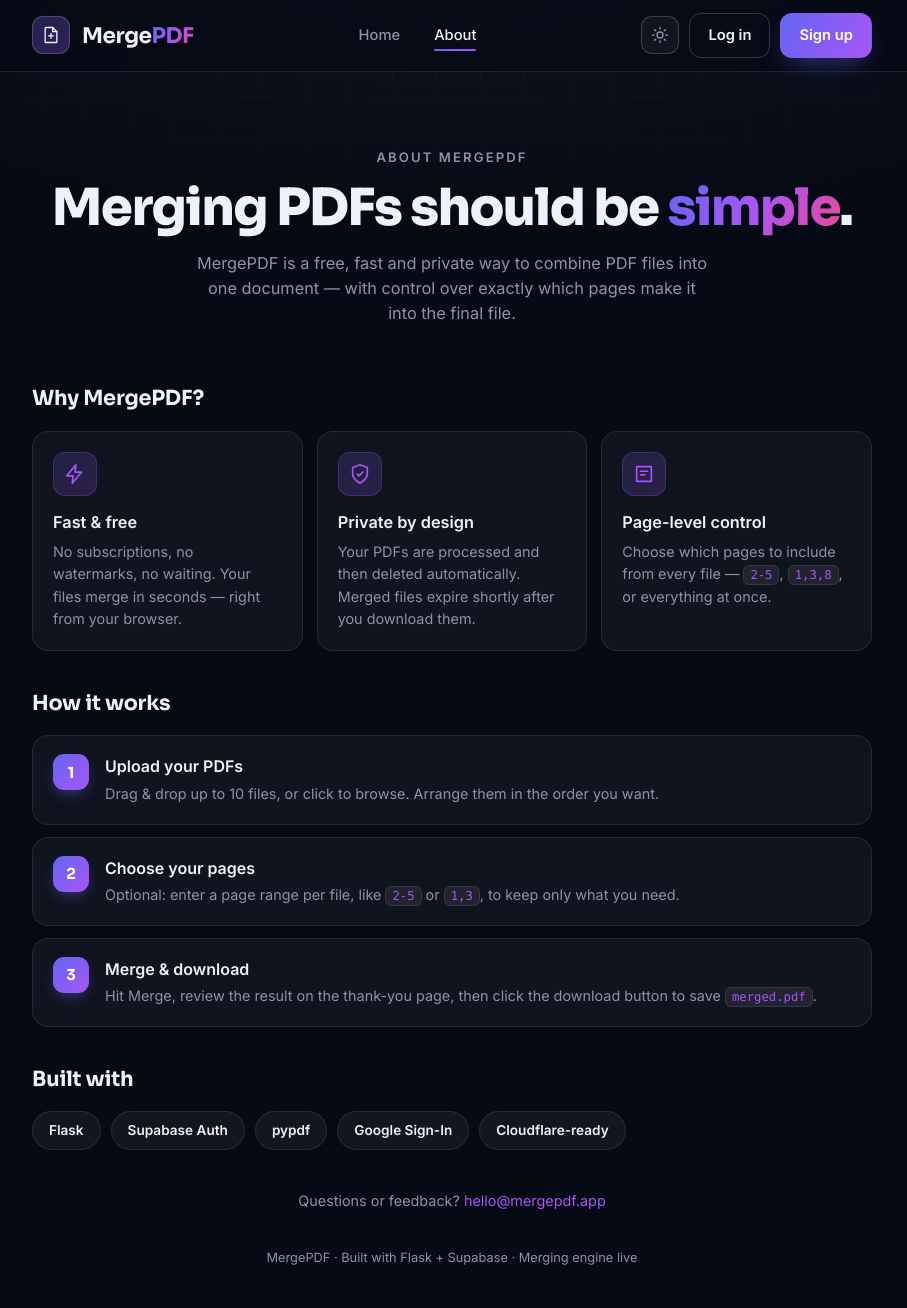
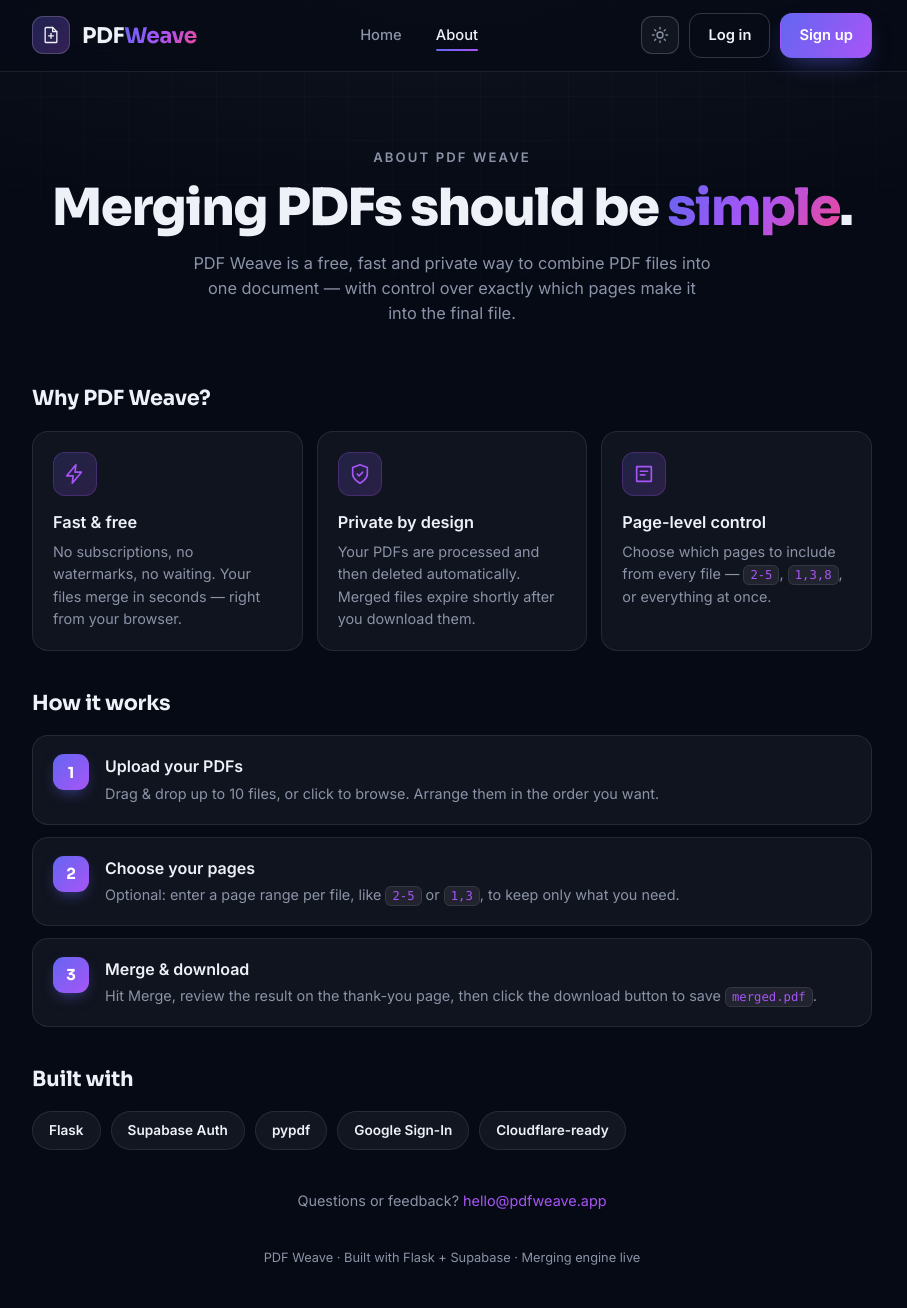
Before and after one commit to sayamuddinshams/pdf-merger, a Flask app: page /about in a window 1280 px wide. Shown: the whole page, without its empty margins (188-1095 px from the left). Run offline with Flask 3, Linux system fonts and the light colour scheme; some libraries are stand-ins or nearby versions.

Commit message:
Rebrand to PDF Weave and add Render free-tier deployment blueprint
- Brand/meta/title: PDF Weave (Merge PDFs Online Free meta description)
- Navbar, footer, about page, and page titles rebranded across all templates
- Backend logger + /api/health service id -> pdfweave
- render.yaml: Render Blueprint for one-click free deployment
- SITE_URL updated to https://pdfweave.onrender.com in env files
- README: added Render free deploy steps; tunnel/docker names -> pdfweave

```diff
--- a/app.py
+++ b/app.py
@@ -1,5 +1,5 @@
 """
-MergePDF — Flask backend (production build).
+PDF Weave — Flask backend (production build).
 
 Identity is handled by Supabase (Backend-as-a-Service): email/password sign-up
 and login, plus "Continue with Google". See .env.example and README.
@@ -113,7 +113,7 @@ logging.basicConfig(
     level=logging.INFO,
     format="%(asctime)s %(levelname)s %(name)s: %(message)s",
 )
-log = logging.getLogger("mergepdf")
+log = logging.getLogger("pdfweave")
 log.setLevel(logging.INFO if ENV == "production" else logging.DEBUG)
 
 log_file = os.getenv("LOG_FILE", "").strip()
@@ -240,7 +240,7 @@ def index():
 
 @app.route("/about")
 def about():
-    """About MergePDF."""
+    """About PDF Weave."""
     return render_template("about.html")
 
 
@@ -251,7 +251,7 @@ def about():
 @app.route("/api/health")
 def api_health():
     """Health check for load balancers and Cloudflare."""
-    return jsonify({"ok": True, "service": "mergepdf"})
+    return jsonify({"ok": True, "service": "pdfweave"})
 
 
 @app.route("/api/me")
--- a/serve.py
+++ b/serve.py
@@ -13,5 +13,5 @@ from app import app
 PORT = int(os.getenv("PORT", "5001"))
 
 if __name__ == "__main__":
-    print(f"MergePDF serving on 0.0.0.0:{PORT} via Waitress")
+    print(f"PDF Weave serving on 0.0.0.0:{PORT} via Waitress")
     serve(app, host="0.0.0.0", port=PORT, threads=8)
--- a/static/css/style.css
+++ b/static/css/style.css
@@ -1,5 +1,5 @@
 /* ============================================================
-   MergePDF — dark theme
+   PDF Weave — dark theme
    ============================================================ */
 
 :root {
--- a/static/js/app.js
+++ b/static/js/app.js
@@ -1,5 +1,5 @@
 /* ============================================================
-   MergePDF — frontend logic
+   PDF Weave — frontend logic
    Drag & drop, file list management (with per-file page ranges),
    and the authenticated merge request.
    ============================================================ */
--- a/static/js/bg.js
+++ b/static/js/bg.js
@@ -1,5 +1,5 @@
 /* ============================================================
-   MergePDF — minimal interactive background
+   PDF Weave — minimal interactive background
    ------------------------------------------------------------
    Graph-paper style: a static, faint cyan-tinted grid is lit by
    a single soft glow that eases toward the cursor. Only one
--- a/static/js/theme.js
+++ b/static/js/theme.js
@@ -1,5 +1,5 @@
 /* ============================================================
-   MergePDF — theme toggle
+   PDF Weave — theme toggle
    ------------------------------------------------------------
    Switches between the dark and light themes, persists the
    choice in localStorage, and syncs the browser chrome color
@@ -10,7 +10,7 @@
 (function () {
   "use strict";
 
-  var KEY = "mergepdf-theme";
+  var KEY = "pdfweave-theme";
   var root = document.documentElement;
   var toggle = document.getElementById("themeToggle");
   if (!toggle) return;
--- a/templates/about.html
+++ b/templates/about.html
@@ -1,22 +1,22 @@
 {% extends "base.html" %}
 
-{% block title %}About · MergePDF{% endblock %}
+{% block title %}About · PDF Weave{% endblock %}
 
 {% block content %}
 <main class="main about">
 
   <section class="hero about__hero">
-    <p class="hero__eyebrow">About MergePDF</p>
+    <p class="hero__eyebrow">About PDF Weave</p>
     <h1 class="hero__title">Merging PDFs should be <span class="hero__gradient">simple</span>.</h1>
     <p class="hero__subtitle">
-      MergePDF is a free, fast and private way to combine PDF files into one document —
+      PDF Weave is a free, fast and private way to combine PDF files into one document —
       with control over exactly which pages make it into the final file.
     </p>
   </section>
 
-  <!-- Why MergePDF -->
+  <!-- Why PDF Weave -->
   <section class="about__section">
-    <h2 class="about__heading">Why MergePDF?</h2>
+    <h2 class="about__heading">Why PDF Weave?</h2>
     <div class="about__grid">
       <article class="feature-card">
         <span class="feature-card__icon" aria-hidden="true">
@@ -96,7 +96,7 @@
   </section>
 
   <p class="about__foot">
-    Questions or feedback? <a class="about__link" href="mailto:hello@mergepdf.app">hello@mergepdf.app</a>
+    Questions or feedback? <a class="about__link" href="mailto:hello@pdfweave.app">hello@pdfweave.app</a>
   </p>
 
 </main>
--- a/templates/base.html
+++ b/templates/base.html
@@ -3,8 +3,8 @@
 <head>
   <meta charset="UTF-8" />
   <meta name="viewport" content="width=device-width, initial-scale=1.0" />
-  <title>{% block title %}MergePDF{% endblock %}</title>
-  <meta name="description" content="Combine PDF files into one document with a beautiful, responsive interface." />
+  <title>{% block title %}PDF Weave{% endblock %}</title>
+  <meta name="description" content="Merge PDFs online for free — drag, drop, and weave multiple PDF files into one document. Fast, private, and beautifully simple." />
 
   <link rel="preconnect" href="https://fonts.googleapis.com" />
   <link rel="preconnect" href="https://fonts.gstatic.com" crossorigin />
@@ -15,7 +15,7 @@
     (function () {
       var theme = "dark";
       try {
-        if (localStorage.getItem("mergepdf-theme") === "light") theme = "light";
+        if (localStorage.getItem("pdfweave-theme") === "light") theme = "light";
       } catch (e) { /* storage unavailable — keep default */ }
       document.documentElement.setAttribute("data-theme", theme);
     })();
@@ -41,7 +41,7 @@
           <path d="M14 3v5h5" />
           <path d="M9 13h6M12 10v6" />
         </svg>
-        <span class="brand__name">Merge<span class="brand__accent">PDF</span></span>
+        <span class="brand__name">PDF<span class="brand__accent">Weave</span></span>
       </a>
 
       <ul class="nav-links">
@@ -94,7 +94,7 @@
                 <span class="user-menu__header-name">{{ current_user.name }}</span>
                 <span class="user-menu__header-email">{{ current_user.email }}</span>
               </div>
-              <a class="user-menu__item" href="{{ url_for('about') }}">About MergePDF</a>
+              <a class="user-menu__item" href="{{ url_for('about') }}">About PDF Weave</a>
               <form method="post" action="{{ url_for('auth.logout') }}" class="navbar__logout">
                 <input type="hidden" name="csrf_token" value="{{ csrf_token() }}" />
                 <button class="user-menu__item user-menu__item--danger" type="submit">Log out</button>
@@ -124,7 +124,7 @@
     {% block content %}{% endblock %}
 
     <footer class="footer">
-      <p>MergePDF · Built with Flask + Supabase · Merging engine live</p>
+      <p>PDF Weave · Built with Flask + Supabase · Merging engine live</p>
     </footer>
 
   </div>
--- a/templates/error.html
+++ b/templates/error.html
@@ -1,6 +1,6 @@
 {% extends "base.html" %}
 
-{% block title %}{{ code }} · MergePDF{% endblock %}
+{% block title %}{{ code }} · PDF Weave{% endblock %}
 
 {% block content %}
 <main class="auth-page">
--- a/templates/index.html
+++ b/templates/index.html
@@ -1,6 +1,6 @@
 {% extends "base.html" %}
 
-{% block title %}MergePDF — A beautiful PDF merger{% endblock %}
+{% block title %}PDF Weave — Merge PDFs Online Free{% endblock %}
 
 {% block content %}
 <main class="main">
--- a/templates/login.html
+++ b/templates/login.html
@@ -1,6 +1,6 @@
 {% extends "base.html" %}
 
-{% block title %}Log in · MergePDF{% endblock %}
+{% block title %}Log in · PDF Weave{% endblock %}
 
 {% block content %}
 <main class="auth-page">
--- a/templates/signup.html
+++ b/templates/signup.html
@@ -1,6 +1,6 @@
 {% extends "base.html" %}
 
-{% block title %}Sign up · MergePDF{% endblock %}
+{% block title %}Sign up · PDF Weave{% endblock %}
 
 {% block content %}
 <main class="auth-page">
--- a/templates/thankyou.html
+++ b/templates/thankyou.html
@@ -1,6 +1,6 @@
 {% extends "base.html" %}
 
-{% block title %}Thank you · MergePDF{% endblock %}
+{% block title %}Thank you · PDF Weave{% endblock %}
 
 {% block content %}
 <main class="main thankyou">
```
Also changed, not shown: render.yaml (added, +25 -0 lines), README.md, 3 other files.
